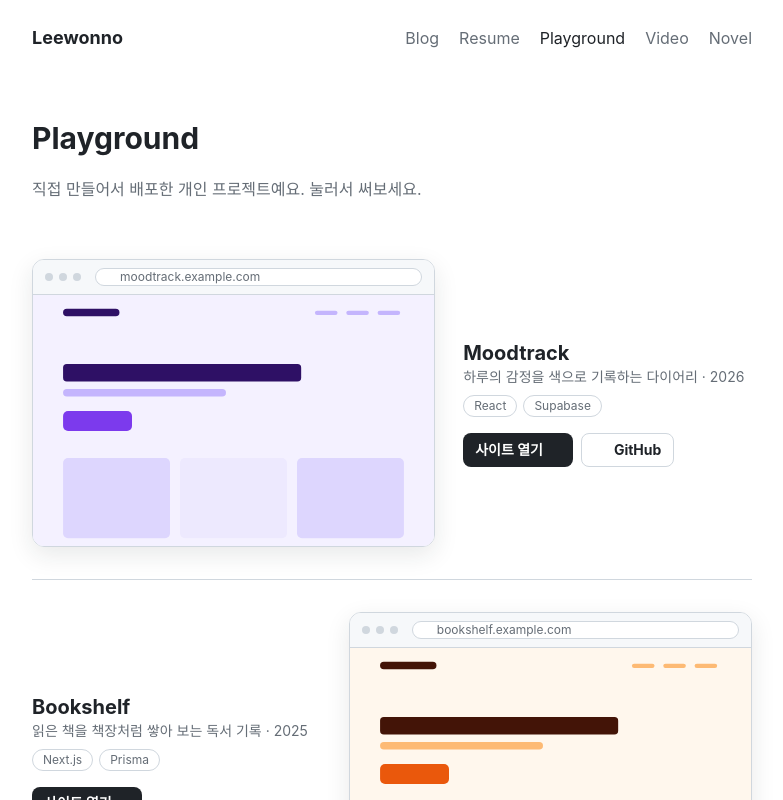
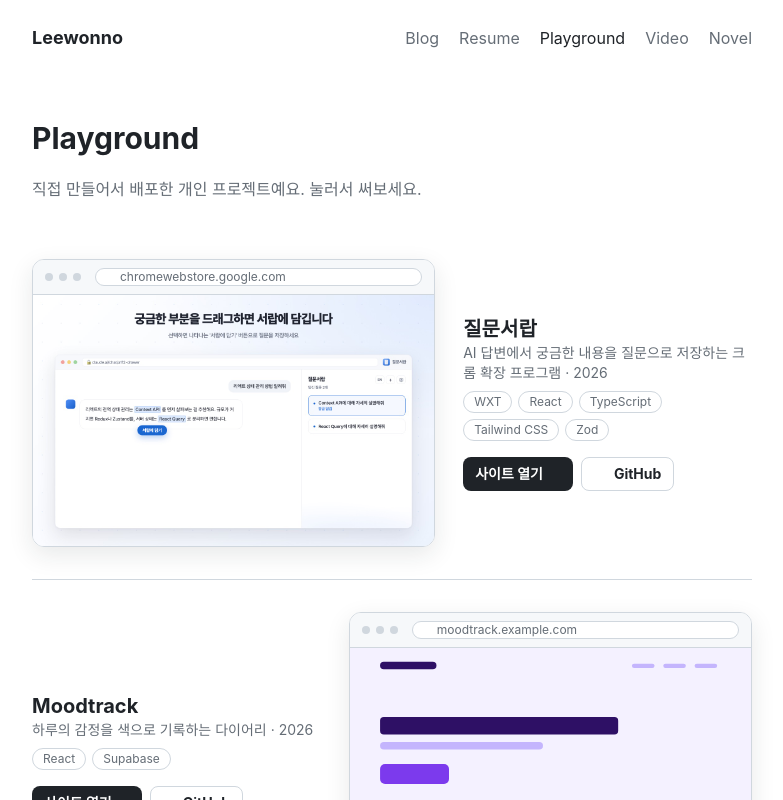
Before and after one commit to Leewonno/leewonno.github.io, a React (Vite) app: page /playground in a window 1280 px wide. Shown: the top 800 px of the page, without its empty margins (248-1031 px from the left). Built offline with nearby package versions, Linux system fonts and the light colour scheme; some icons are missing; a web font is replaced by a local one.

Commit message:
feat: playground 질문서랍 추가

```diff
--- a/src/data/playground.ts
+++ b/src/data/playground.ts
@@ -5,14 +5,23 @@ export type PlaygroundProject = {
   description: string
   stack: readonly string[]
   year: number
-  // public/playground/ 아래 전체 페이지 스크린샷 경로 (예: '/playground/moodtrack.png')
-  // 세로로 긴 이미지일수록 마우스를 올렸을 때 아래로 스크롤되며 보여짐
+  // public/playground/ 아래 스크린샷 경로 (예: '/playground/moodtrack.png')
+  // 16:10 비율로 위쪽부터 잘려 보이므로 1280x800 같은 크기가 가장 잘 맞음
   screenshot: string
   github?: string
 }
 
-// TODO: 실제 개인 프로젝트로 교체
+// TODO: 샘플 프로젝트(Moodtrack, Bookshelf)를 실제 개인 프로젝트로 교체
 export const projects: readonly PlaygroundProject[] = [
+  {
+    title: '질문서랍',
+    url: 'https://chromewebstore.google.com/detail/question-drawer/mipekafnkjahilpfjkfhmmjjbhkofnlj',
+    description: 'AI 답변에서 궁금한 내용을 질문으로 저장하는 크롬 확장 프로그램',
+    stack: ['WXT', 'React', 'TypeScript', 'Tailwind CSS', 'Zod'],
+    year: 2026,
+    screenshot: '/playground/question-drawer.jpg',
+    github: 'https://github.com/Leewonno/QuestionDrawer',
+  },
   {
     title: 'Moodtrack',
     url: 'https://moodtrack.example.com',
--- a/src/pages/PlaygroundPage.tsx
+++ b/src/pages/PlaygroundPage.tsx
@@ -22,7 +22,7 @@ export default function PlaygroundPage() {
               rel="noreferrer"
               tabIndex={-1}
               aria-hidden
-              className="group block overflow-hidden rounded-xl border border-border shadow-[0_8px_24px_rgb(31_35_40/0.1)] transition-transform duration-300 hover:-translate-y-1 sm:w-[56%] sm:shrink-0"
+              className="block overflow-hidden rounded-xl border border-border shadow-[0_8px_24px_rgb(31_35_40/0.1)] sm:w-[56%] sm:shrink-0"
             >
               <div className="flex items-center gap-1.5 border-b border-border bg-code px-3 py-2">
                 <span className="size-2 rounded-full bg-border" />
@@ -33,12 +33,11 @@ export default function PlaygroundPage() {
                   <span className="truncate">{new URL(project.url).host}</span>
                 </span>
               </div>
-              {/* 세로로 긴 스크린샷을 위쪽만 보여주다가, 마우스를 올리면 천천히 아래쪽까지 스크롤 */}
               <img
                 src={project.screenshot}
                 alt=""
                 loading="lazy"
-                className="block aspect-16/10 w-full bg-code object-cover object-top transition-[object-position] duration-700 ease-in-out group-hover:object-bottom group-hover:duration-[5000ms]"
+                className="block aspect-16/10 w-full bg-code object-cover object-top"
               />
             </a>
             <div className="min-w-0 flex-1">
```
Also changed, not shown: public/playground/question-drawer.jpg (added).
